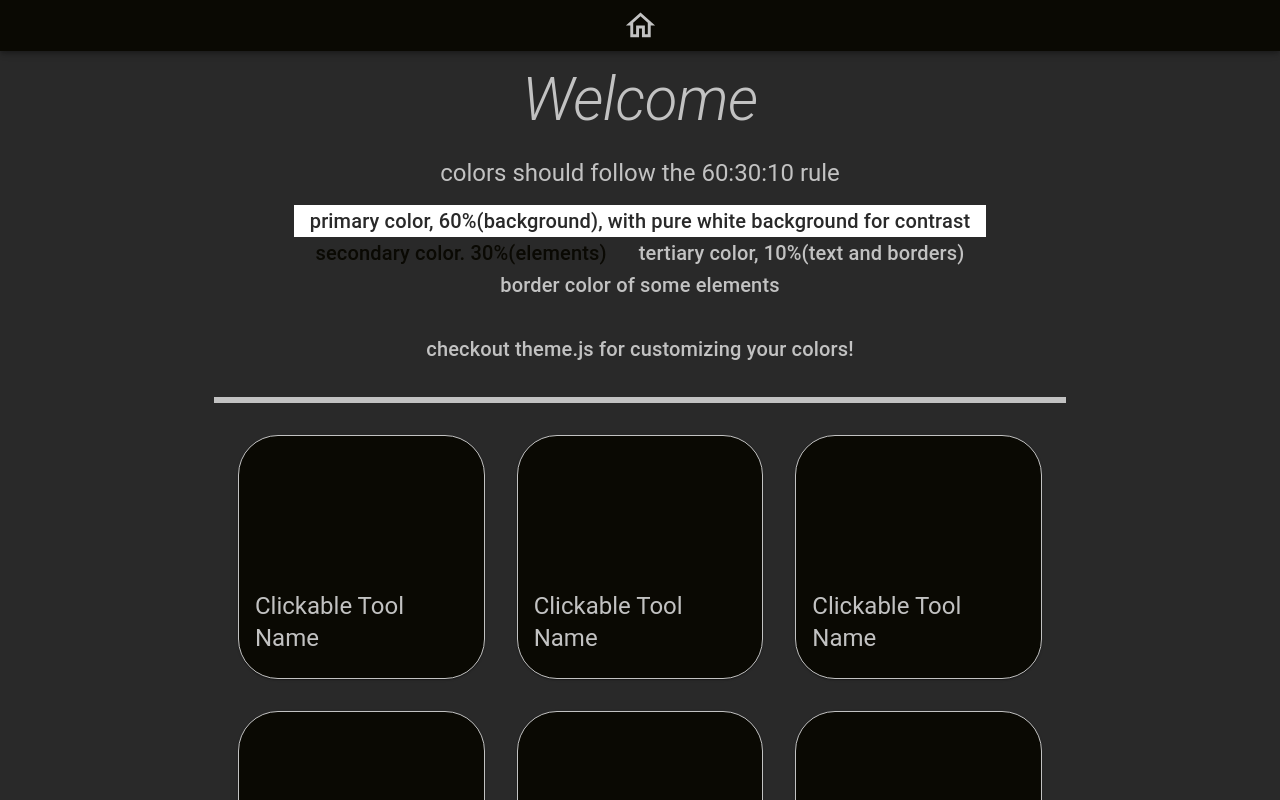
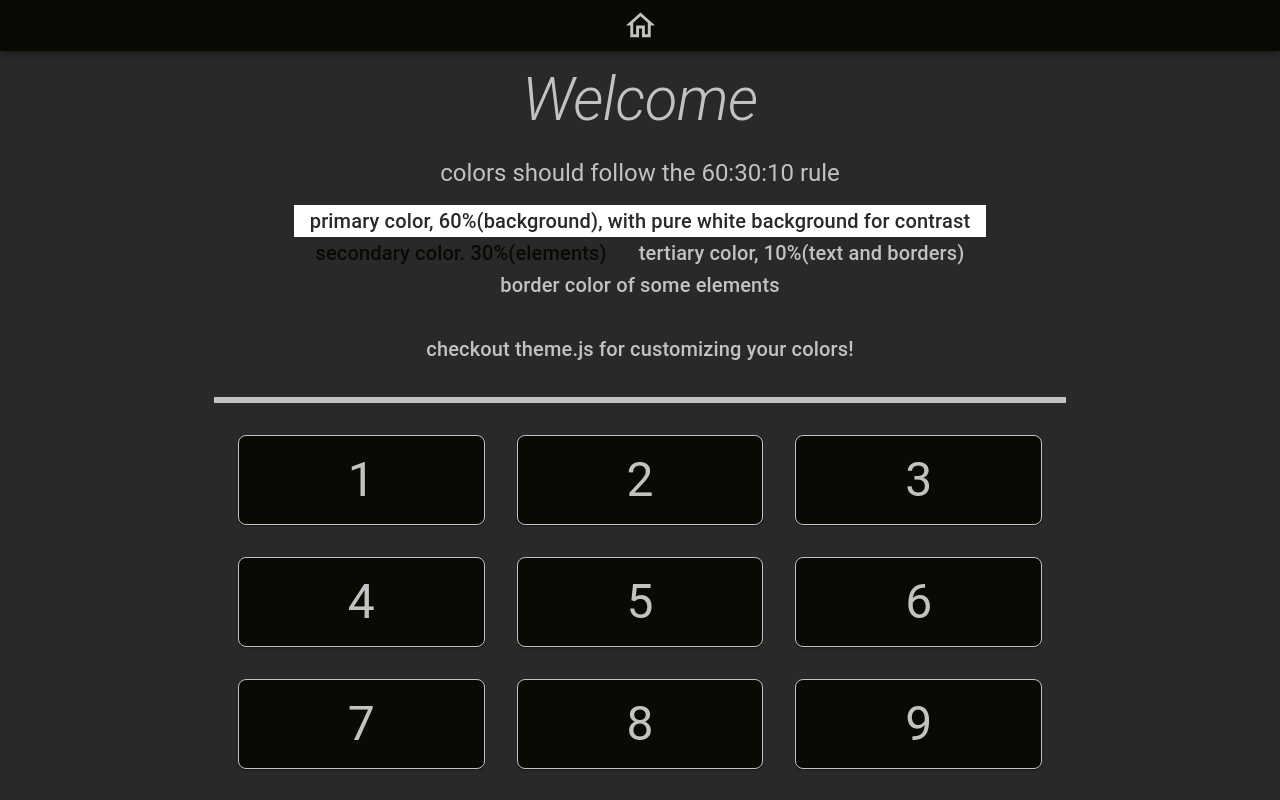
Before and after one commit to jrapich/work-tools, a React (Vite) app in the folder client/: page / in a window 1280 px wide. Shown: the top 800 px of the page. Built offline with nearby package versions, Linux system fonts and the light colour scheme.

Commit message:
refined cards, made them links, and moved to seperate component

```diff
--- a/client/src/app/pages/Home.jsx
+++ b/client/src/app/pages/Home.jsx
@@ -2,18 +2,10 @@ import {
   Box,
   Container,
   Typography,
-  Stack,
-  Button,
-  Grid,
-  Card,
-  CardActions,
-  CardContent,
-  CardMedia,
   Divider,
 } from "@mui/material";
 import theme from "../theme";
-
-const cards = [1, 2, 3, 4, 5, 6, 7, 8, 9];
+import { CardLink } from "../../global/components/index.js";
 
 export default function Home() {
   return (
@@ -89,44 +81,7 @@ export default function Home() {
               paddingBottom: 4,
             }}
           >
-            <Grid container spacing={4}>
-              {cards.map((card) => (
-                <Grid item key={card} xs={12} sm={6} md={4}>
-                  <Card
-                    sx={{
-                      height: "100%",
-                      display: "flex",
-                      flexDirection: "column",
-                      border: 0.5,
-                      borderRadius: 10,
-                      borderColor: theme.palette.border.main,
-                    }}
-                  >
-                    <CardMedia
-                      component="div"
-                      sx={{
-                        // 16:9
-                        pt: "56.25%",
-                        backgroundSize: "cover",
-                      }}
-                      //image="https://source.unsplash.com/random?wallpapers"
-                    />
-                    <CardContent sx={{ flexGrow: 1 }}>
-                      <Typography
-                        variant="h5"
-                        component="h2"
-                        sx={{
-                          display: "flex",
-                          justifyContent: "center",
-                        }}
-                      >
-                        Clickable Tool Name
-                      </Typography>
-                    </CardContent>
-                  </Card>
-                </Grid>
-              ))}
-            </Grid>
+            <CardLink />
           </Container>
         </Container>
       </section>
--- /dev/null
+++ b/client/src/global/components/CardLink.jsx
@@ -0,0 +1,68 @@
+import {
+    Grid,
+    Card,
+    CardActionArea,
+    CardContent,
+    Typography,
+} from "@mui/material";
+import { Link } from "react-router-dom";
+import { useState } from "react";
+import theme from "../../app/theme";
+
+const cards = [1, 2, 3, 4, 5, 6, 7, 8, 9];
+
+export default function CardLink() {
+const [selectedCard, setSelectedCard] = useState(undefined);
+
+   return(
+     <Grid container spacing={4}>
+              {cards.map((card, index) => (
+                <Grid item key={card} xs={12} sm={6} md={4}>
+                  <Card
+                    sx={{
+                      height: "100%",
+                      display: "flex",
+                      flexDirection: "column",
+                      border: 1,
+                      borderRadius: 2,
+                    }}
+                  >
+                    <CardActionArea
+                      onClick={() => setSelectedCard(index)}
+                      data-active={selectedCard === index ? "" : undefined}
+                      sx={{
+                        height: "100%",
+                        "&[data-active]": {
+                          backgroundColor: theme.palette.primary.main,
+                        },
+                        "&:hover": {
+                          backgroundColor: theme.palette.primary.main,
+                        },
+                      }}
+                    >
+                      <CardContent sx={{ flexGrow: 1 }}>
+                        <Link
+                          style={{ color: "inherit", textDecoration: "none" }}
+                          to={"/"}
+                        >
+                          <Typography
+                            align="center"
+                            variant="h3"
+                            component="div"
+                            sx={{
+                              display: "flex",
+                              justifyContent: "center",
+                              color: theme.palette.tertiary.main,
+                            }}
+                          >
+                            {card}
+                          </Typography>
+                        </Link>
+                      </CardContent>
+                    </CardActionArea>
+                  </Card>
+                </Grid>
+              ))}
+            </Grid>
+   );
+}
--- a/client/src/global/components/index.js
+++ b/client/src/global/components/index.js
@@ -1,4 +1,5 @@
 import Header from "./Header";
 import Footer from "./Footer";
+import CardLink from "./CardLink";
 
-export { Header, Footer };
+export { Header, Footer, CardLink};
```
